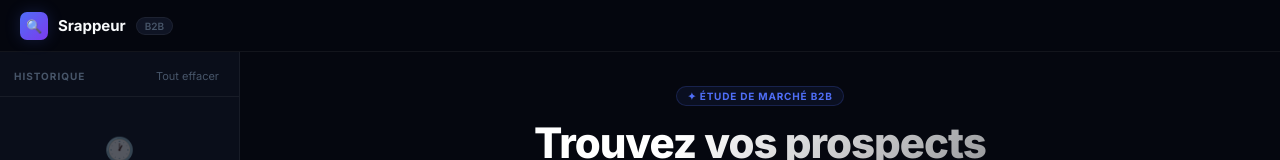
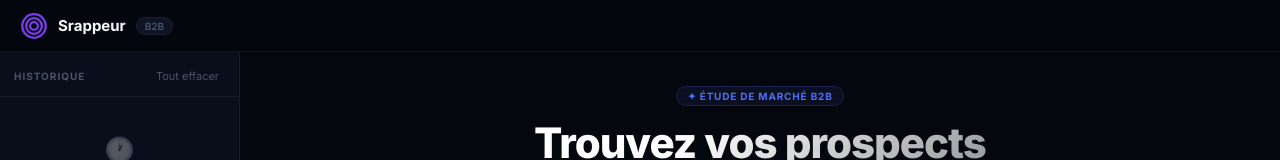
Before and after one commit to rudolfkeller81-cloud/Srappeur, a website: page public/index.html in a window 1280 px wide. Shown: the top 160 px of the page. Drawn offline with Linux system fonts and the light colour scheme.

Commit message:
fix: remplace loupe par vrai logo dans la nav

```diff
--- a/public/index.html
+++ b/public/index.html
@@ -362,7 +362,7 @@
 
 <nav>
   <div class="nav-left">
-    <div class="logo-mark">🔍</div>
+    <img src="/icons/icon.svg" width="28" height="28" style="border-radius:7px;" alt="">
     <span class="logo-name">Srappeur</span>
     <span class="pill">B2B</span>
   </div>
```
